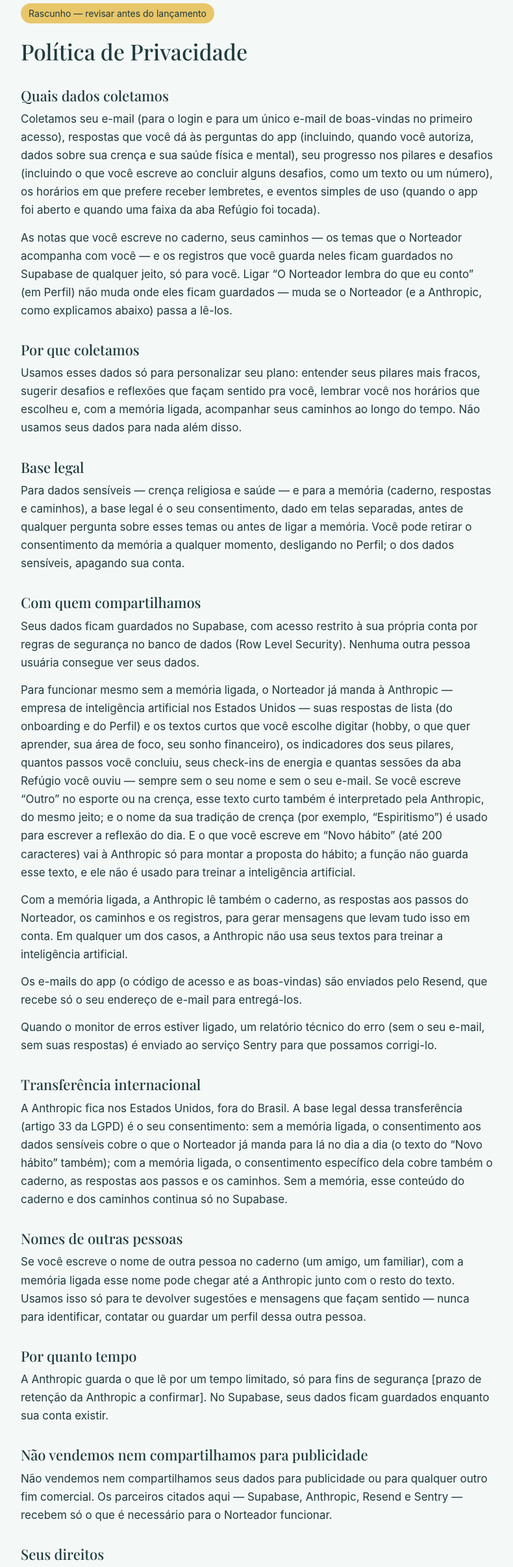
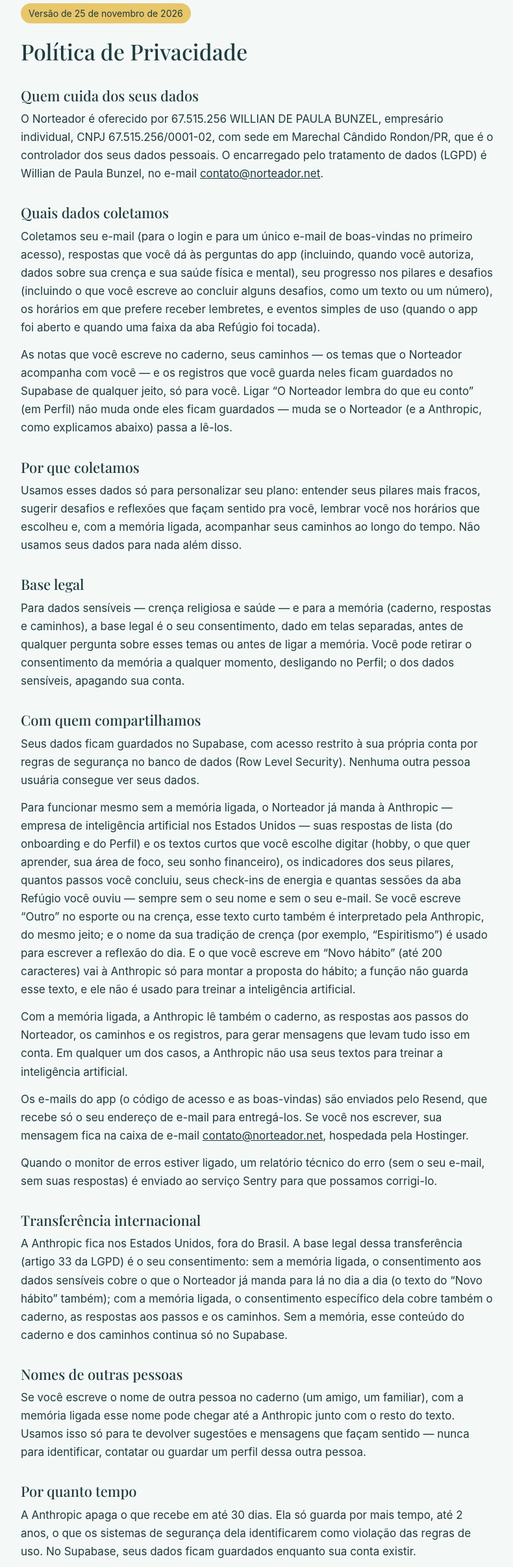
Before and after one commit to willianbunzel-creator/norteador-site, a plain HTML site: page privacidade.html in a window 1280 px wide. Shown: the part 87-2499 px from the top of the page at 65% size, without its empty margins (244-1034 px from the left). Drawn offline with nearby package versions, Linux system fonts and the light colour scheme.

Commit message:
site: política e termos em vigor (versão 25/11/2026)

```diff
--- a/privacidade.html
+++ b/privacidade.html
@@ -10,8 +10,10 @@
 <body>
 <header class="top"><a href="./" class="brand"><img src="icone.png" alt="" width="36" height="36"><span>Norteador</span></a></header>
 <main class="doc">
-<p class="draft">Rascunho — revisar antes do lançamento</p>
+<p class="draft">Versão de 25 de novembro de 2026</p>
 <h1>Política de Privacidade</h1>
+<h2>Quem cuida dos seus dados</h2>
+<p>O Norteador é oferecido por 67.515.256 WILLIAN DE PAULA BUNZEL, empresário individual, CNPJ 67.515.256/0001-02, com sede em Marechal Cândido Rondon/PR, que é o controlador dos seus dados pessoais. O encarregado pelo tratamento de dados (LGPD) é Willian de Paula Bunzel, no e-mail <a href="mailto:contato@norteador.net">contato@norteador.net</a>.</p>
 <h2>Quais dados coletamos</h2>
 <p>Coletamos seu e-mail (para o login e para um único e-mail de boas-vindas no primeiro acesso), respostas que você dá às perguntas do app (incluindo, quando você autoriza, dados sobre sua crença e sua saúde física e mental), seu progresso nos pilares e desafios (incluindo o que você escreve ao concluir alguns desafios, como um texto ou um número), os horários em que prefere receber lembretes, e eventos simples de uso (quando o app foi aberto e quando uma faixa da aba Refúgio foi tocada).</p>
 <p>As notas que você escreve no caderno, seus caminhos — os temas que o Norteador acompanha com você — e os registros que você guarda neles ficam guardados no Supabase de qualquer jeito, só para você. Ligar “O Norteador lembra do que eu conto” (em Perfil) não muda onde eles ficam guardados — muda se o Norteador (e a Anthropic, como explicamos abaixo) passa a lê-los.</p>
@@ -23,20 +25,22 @@
 <p>Seus dados ficam guardados no Supabase, com acesso restrito à sua própria conta por regras de segurança no banco de dados (Row Level Security). Nenhuma outra pessoa usuária consegue ver seus dados.</p>
 <p>Para funcionar mesmo sem a memória ligada, o Norteador já manda à Anthropic — empresa de inteligência artificial nos Estados Unidos — suas respostas de lista (do onboarding e do Perfil) e os textos curtos que você escolhe digitar (hobby, o que quer aprender, sua área de foco, seu sonho financeiro), os indicadores dos seus pilares, quantos passos você concluiu, seus check-ins de energia e quantas sessões da aba Refúgio você ouviu — sempre sem o seu nome e sem o seu e-mail. Se você escreve “Outro” no esporte ou na crença, esse texto curto também é interpretado pela Anthropic, do mesmo jeito; e o nome da sua tradição de crença (por exemplo, “Espiritismo”) é usado para escrever a reflexão do dia. E o que você escreve em “Novo hábito” (até 200 caracteres) vai à Anthropic só para montar a proposta do hábito; a função não guarda esse texto, e ele não é usado para treinar a inteligência artificial.</p>
 <p>Com a memória ligada, a Anthropic lê também o caderno, as respostas aos passos do Norteador, os caminhos e os registros, para gerar mensagens que levam tudo isso em conta. Em qualquer um dos casos, a Anthropic não usa seus textos para treinar a inteligência artificial.</p>
-<p>Os e-mails do app (o código de acesso e as boas-vindas) são enviados pelo Resend, que recebe só o seu endereço de e-mail para entregá-los.</p>
+<p>Os e-mails do app (o código de acesso e as boas-vindas) são enviados pelo Resend, que recebe só o seu endereço de e-mail para entregá-los. Se você nos escrever, sua mensagem fica na caixa de e-mail <a href="mailto:contato@norteador.net">contato@norteador.net</a>, hospedada pela Hostinger.</p>
 <p>Quando o monitor de erros estiver ligado, um relatório técnico do erro (sem o seu e-mail, sem suas respostas) é enviado ao serviço Sentry para que possamos corrigi-lo.</p>
 <h2>Transferência internacional</h2>
 <p>A Anthropic fica nos Estados Unidos, fora do Brasil. A base legal dessa transferência (artigo 33 da LGPD) é o seu consentimento: sem a memória ligada, o consentimento aos dados sensíveis cobre o que o Norteador já manda para lá no dia a dia (o texto do “Novo hábito” também); com a memória ligada, o consentimento específico dela cobre também o caderno, as respostas aos passos e os caminhos. Sem a memória, esse conteúdo do caderno e dos caminhos continua só no Supabase.</p>
 <h2>Nomes de outras pessoas</h2>
 <p>Se você escreve o nome de outra pessoa no caderno (um amigo, um familiar), com a memória ligada esse nome pode chegar até a Anthropic junto com o resto do texto. Usamos isso só para te devolver sugestões e mensagens que façam sentido — nunca para identificar, contatar ou guardar um perfil dessa outra pessoa.</p>
 <h2>Por quanto tempo</h2>
-<p>A Anthropic guarda o que lê por um tempo limitado, só para fins de segurança [prazo de retenção da Anthropic a confirmar]. No Supabase, seus dados ficam guardados enquanto sua conta existir.</p>
+<p>A Anthropic apaga o que recebe em até 30 dias. Ela só guarda por mais tempo, até 2 anos, o que os sistemas de segurança dela identificarem como violação das regras de uso. No Supabase, seus dados ficam guardados enquanto sua conta existir.</p>
 <h2>Não vendemos nem compartilhamos para publicidade</h2>
-<p>Não vendemos nem compartilhamos seus dados para publicidade ou para qualquer outro fim comercial. Os parceiros citados aqui — Supabase, Anthropic, Resend e Sentry — recebem só o que é necessário para o Norteador funcionar.</p>
+<p>Não vendemos nem compartilhamos seus dados para publicidade ou para qualquer outro fim comercial. Os parceiros citados aqui — Supabase, Anthropic, Resend, Sentry e Hostinger — recebem só o que é necessário para o Norteador funcionar.</p>
 <h2>Seus direitos</h2>
 <p>Você pode acessar, corrigir ou apagar seus dados a qualquer momento. Para apagar tudo — respostas, progresso e sua conta — vá em Perfil e toque em “Apagar minha conta”. A exclusão é imediata e definitiva.</p>
 <h2>Como desligar e apagar</h2>
 <p>Para desligar a memória, vá em Perfil e desligue “O Norteador lembra do que eu conto” — a leitura para na hora. Perguntamos se você quer apagar também o que foi lembrado: os caminhos que o Norteador sugeriu (mesmo os que você aceitou), os registros deles e as notas do caderno. Se preferir manter, eles continuam guardados, só que ninguém mais os lê. Seus hábitos continuam mesmo depois de apagar; cada um pode ser apagado na tela dele, quando você quiser.</p>
+<h2>Idade mínima</h2>
+<p>O Norteador é para maiores de 18 anos. Se soubermos que uma conta pertence a alguém com menos de 18 anos, ela será apagada, com todos os dados.</p>
 <h2>Contato</h2>
 <p>Dúvidas sobre privacidade? Escreva para <a href="mailto:contato@norteador.net">contato@norteador.net</a>.</p>
 </main>
```
Also changed, not shown: termos.html (+7 -1 lines).
